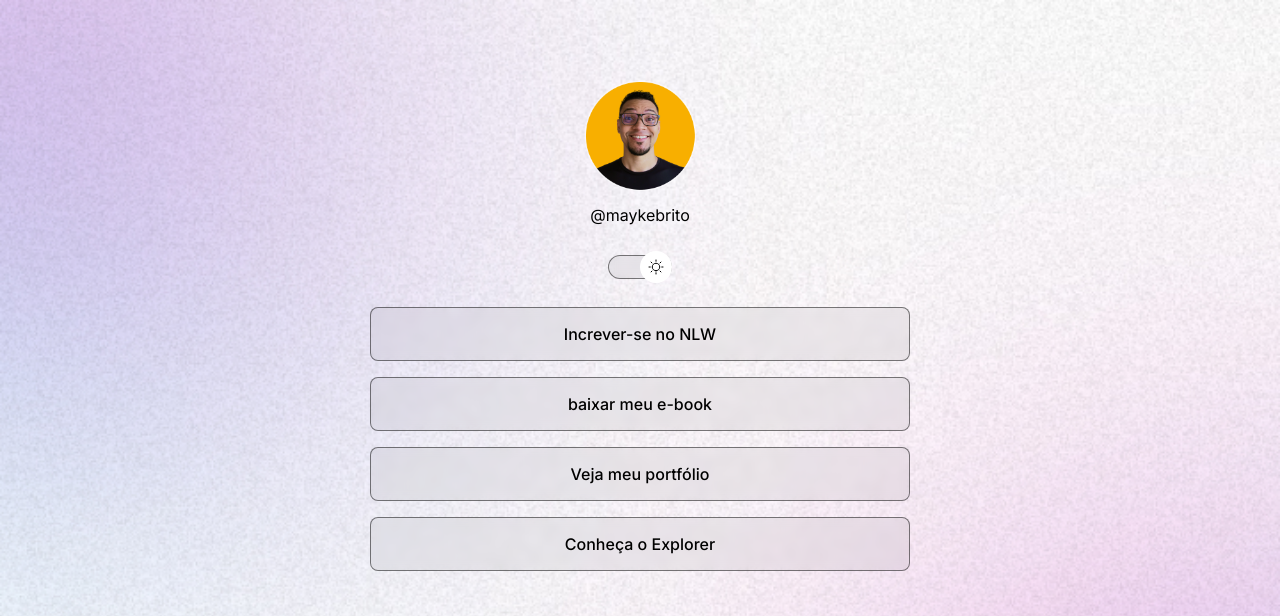
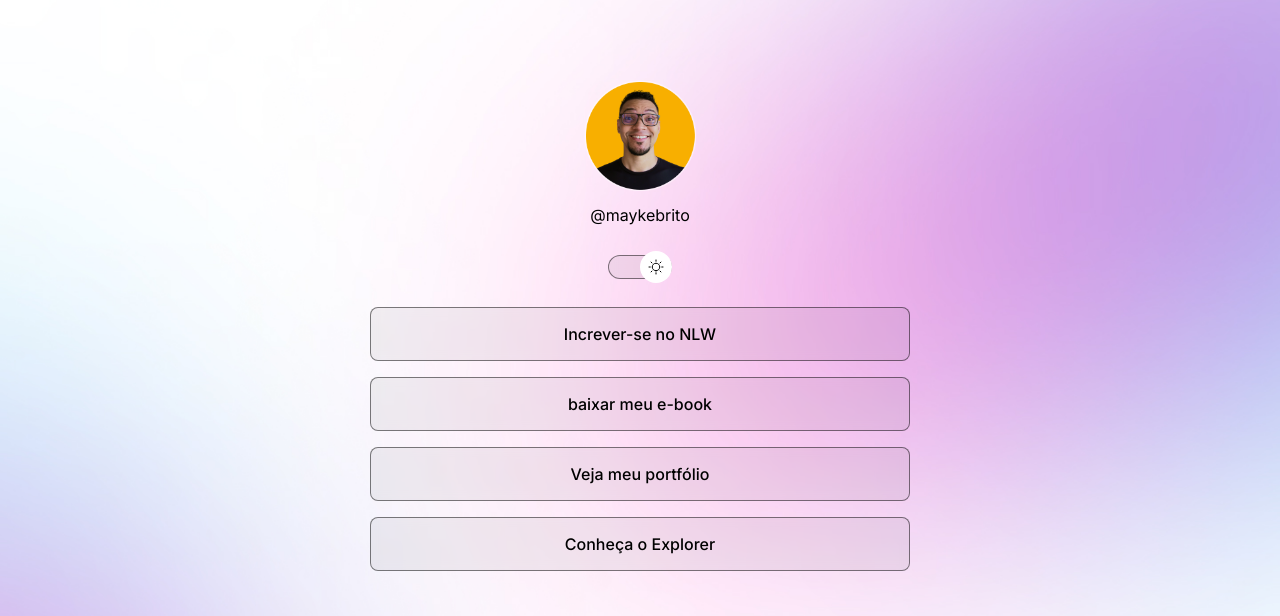
Before and after one commit to GabrielRonfini/projeto, a plain HTML site: page index.html in a window 1280 px wide. Shown: the top 616 px of the page. Drawn offline with nearby package versions, Linux system fonts and the light colour scheme.

Commit message:
changed background based on media queries

```diff
--- a/style.css
+++ b/style.css
@@ -35,6 +35,7 @@ body {
   /*background: color image repeat position/size */
   background: var(--bg-url)
   no-repeat top center/cover;
+  height: 100vh;
 }
 #container {
   width: 100%;
@@ -52,7 +53,7 @@ body {
 body * {
   font-family: "Inter", sans-serif;
   color: var(--text-color);
-  ;
+
 }
 
  #profile {
@@ -171,3 +172,14 @@ footer {
   text-align: center;
   font-size: 14px;
 }
+
+/* media queries */
+@media (min-width: 700px) {
+  :root{
+    --bg-url: url(./assets/bg-desktop.jpg);
+  }
+
+  .light {
+    --bg-url: url(./assets/bg-desktop-light.jpg);
+  }
+}
```
